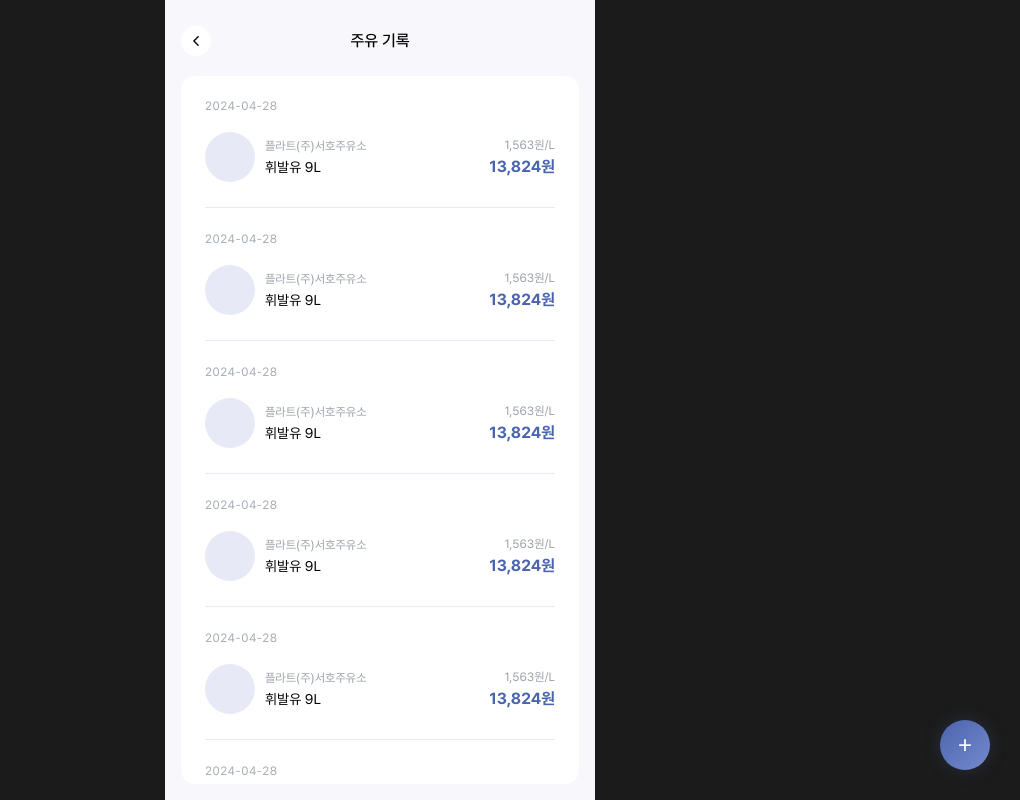
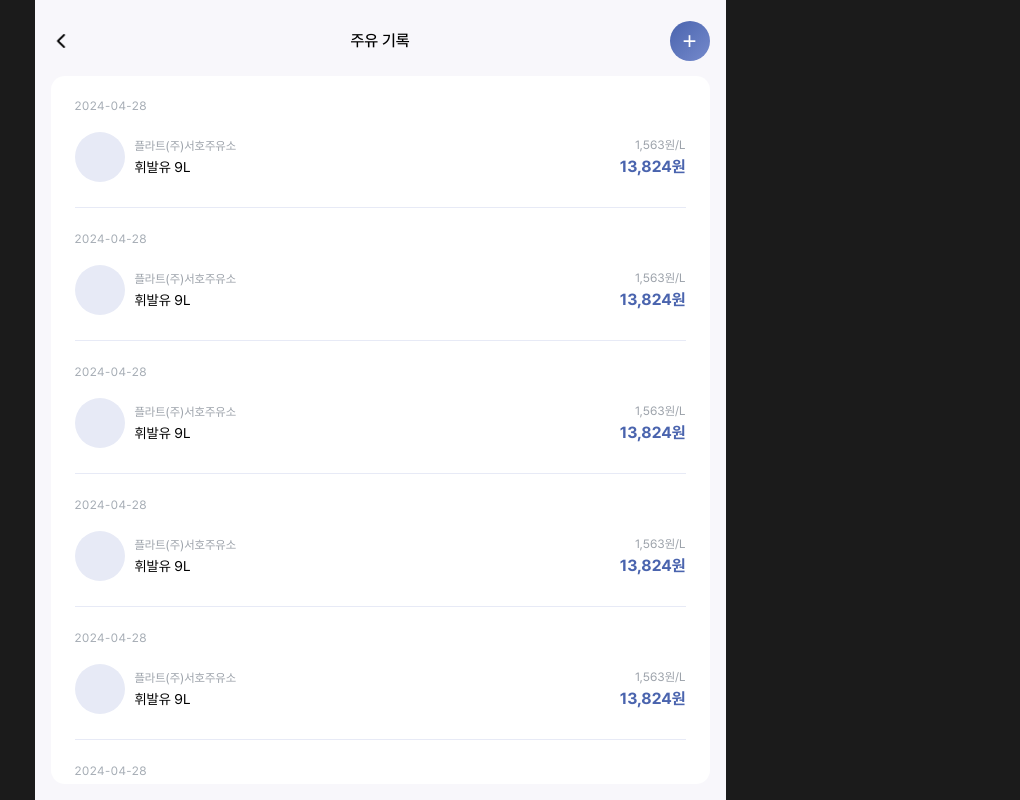
Before and after one commit to mmoengg/OILMAP, a SvelteKit app: page /history in a window 1280 px wide. Shown: the whole page, without its empty margins (260-1280 px from the left). Built offline with nearby package versions, Linux system fonts and the light colour scheme; no server answers; a web font is replaced by a local one.

Commit message:
style: add 버튼 위치 수정

```diff
--- a/src/lib/components/common/Header.svelte
+++ b/src/lib/components/common/Header.svelte
@@ -18,7 +18,6 @@
 		{title}
 	</div>
 	<div class="right"></div>
-
 </div>
 
 
@@ -39,9 +38,9 @@
 	}
 
 	.left .button_wrap {
-		width: 30px;
+		width: 20px;
 		height: 30px;
-		background: var(--color-white);
+		/* background: var(--color-white); */
 		border-radius: 99px;
 		display: flex;
 		align-items: center;
@@ -49,10 +48,10 @@
 	}
 
 	.left button {
-		width: 10px;
-		height: 10px;
+		width: 14px;
+		height: 14px;
 		background: url('/images/icon/icon_arrow.png') no-repeat center center;
-		background-size: 10px 10px;
+		background-size: 14px 14px;
 		transform: rotate(90deg);
 	}
 
--- a/src/lib/components/history/HistoryContent.svelte
+++ b/src/lib/components/history/HistoryContent.svelte
@@ -22,7 +22,6 @@
 
 	.history_item {
 		width: 100%;
-		height: 100%;
 		padding-bottom: 25px;
 		display: flex;
 		border-bottom: 1px solid var(--color-blue-100);
--- a/src/routes/(gnb1)/+layout.svelte
+++ b/src/routes/(gnb1)/+layout.svelte
@@ -29,7 +29,7 @@
 	.main_content {
 		width: 100%;
 		height: 100%;
-		max-width: 430px;
+		max-width: 691px;
 		margin: 0 auto;
 		padding: 16px;
 		background: var(--color-background);
@@ -44,7 +44,7 @@
 		bottom: 0;
 		width: 100%;
 		height: 60px;
-		max-width: 430px;
+		max-width: 691px;
 		margin: 0 auto;
 		padding: 0 6px;
 		background: var(--color-white);
--- a/src/routes/(gnb1)/prices/+page.svelte
+++ b/src/routes/(gnb1)/prices/+page.svelte
@@ -66,7 +66,7 @@
 
 <style>
 	.prices-container {
-		max-width: 430px;
+		max-width: 691px;
 		margin: 0 auto;
 		padding: 32px 16px 24px 16px;
 	}
--- a/src/routes/(gnb2)/+layout.svelte
+++ b/src/routes/(gnb2)/+layout.svelte
@@ -21,7 +21,7 @@
 	.main_content {
 		width: 100%;
 		height: 100%;
-		max-width: 430px;
+		max-width: 691px;
 		margin: 0 auto;
 		padding: 16px;
 		background: var(--color-background);
@@ -36,7 +36,7 @@
 		bottom: 0;
 		width: 100%;
 		height: 60px;
-		max-width: 430px;
+		max-width: 691px;
 		margin: 0 auto;
 		padding: 0 6px;
 		background: var(--color-white);
--- a/src/routes/(gnb2)/history/+page.svelte
+++ b/src/routes/(gnb2)/history/+page.svelte
@@ -31,6 +31,7 @@
 
 <style>
 	.history_container {
+		position: relative;
 		width: 100%;
 		height: 100%;
 		display: flex;
@@ -69,18 +70,17 @@
 		background: transparent;
 	}
 
-
 	.buttn_add {
-		position: fixed;
-		bottom: 30px;
-		right: 30px;
-		width: 50px;
-		height: 50px;
+		position: absolute;
+		top: 5px;
+		right: 0px;
+		width: 40px;
+		height: 40px;
 		border: none;
 		font-size: 24px;
 		color: var(--color-white);
 		background: var(--color-main-gr);
-		box-shadow: 0px 0px 16px rgba(61, 77, 119, 0.4);
+		/* box-shadow: 0px 0px 16px rgba(61, 77, 119, 0.4); */
 		border-radius: 99px;
 		display: flex;
 		align-items: center;
--- a/src/routes/+page.svelte
+++ b/src/routes/+page.svelte
@@ -74,7 +74,7 @@
 		.app_wrap {
 			width: 100%;
 			height: 100%;
-			max-width: 430px;
+			max-width: 691px;
 			margin: 0 auto;
 			padding: 20px;
 			background: var(--color-main-gr);
```
